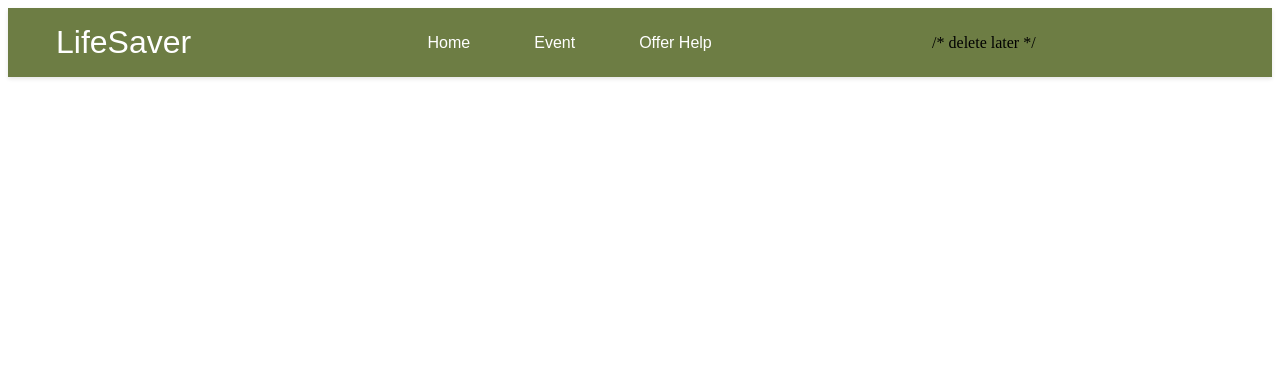
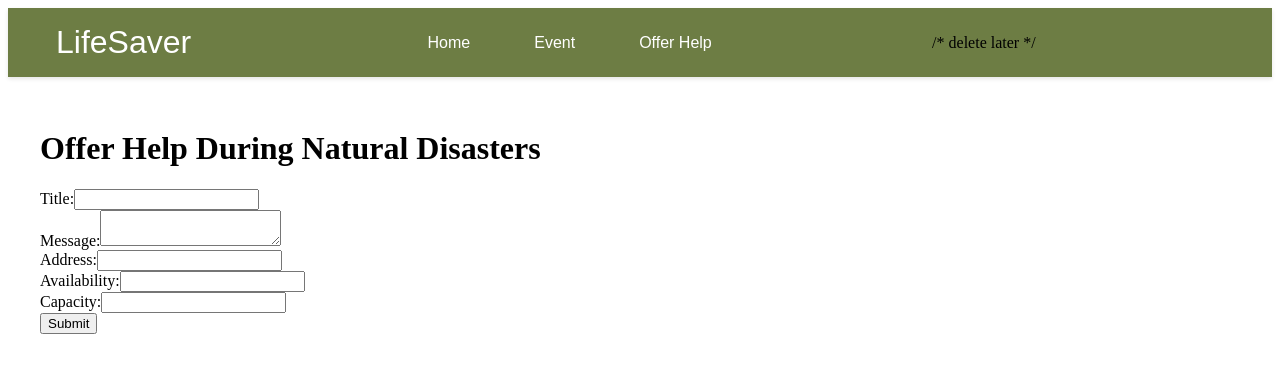
Before and after one commit to neslinur/tamuhack-2025, a React (Create React App) app in the folder client/: page /offerhelp in a window 1280 px wide. Shown: the top 372 px of the page. Built offline with nearby package versions, Linux system fonts and the light colour scheme; no server answers.

Commit message:
Created offer help form

```diff
--- a/client/src/pages/OfferHelp.jsx
+++ b/client/src/pages/OfferHelp.jsx
@@ -1,8 +1,86 @@
-import "../css/Event.css"
-
+import "../css/Event.css";
+import { useState } from "react";
 
 function OfferHelp() {
-    return null
+  const [formData, setFormData] = useState({
+    title: "",
+    message: "",
+    address: "",
+    availability: "",
+    capacity: "",
+  });
+
+  const handleChange = (e) => {
+    const { name, value } = e.target;
+    setFormData({
+      ...formData,
+      [name]: value,
+    });
+  };
+
+  const handleSubmit = (e) => {
+    e.preventDefault();
+    // Handle form submission logic here
+    console.log(formData);
+  };
+
+  return (
+    <div className="offer-help-form">
+      <h1>Offer Help During Natural Disasters</h1>
+      <form onSubmit={handleSubmit}>
+        <div>
+          <label>Title:</label>
+          <input
+            type="text"
+            name="title"
+            value={formData.title}
+            onChange={handleChange}
+            required
+          />
+        </div>
+        <div>
+          <label>Message:</label>
+          <textarea
+            name="message"
+            value={formData.message}
+            onChange={handleChange}
+            required
+          />
+        </div>
+        <div>
+          <label>Address:</label>
+          <input
+            type="text"
+            name="address"
+            value={formData.address}
+            onChange={handleChange}
+            required
+          />
+        </div>
+        <div>
+          <label>Availability:</label>
+          <input
+            type="text"
+            name="availability"
+            value={formData.availability}
+            onChange={handleChange}
+            required
+          />
+        </div>
+        <div>
+          <label>Capacity:</label>
+          <input
+            type="number"
+            name="capacity"
+            value={formData.capacity}
+            onChange={handleChange}
+            required
+          />
+        </div>
+        <button type="submit">Submit</button>
+      </form>
+    </div>
+  );
 }
 
-export default OfferHelp
+export default OfferHelp;
```
